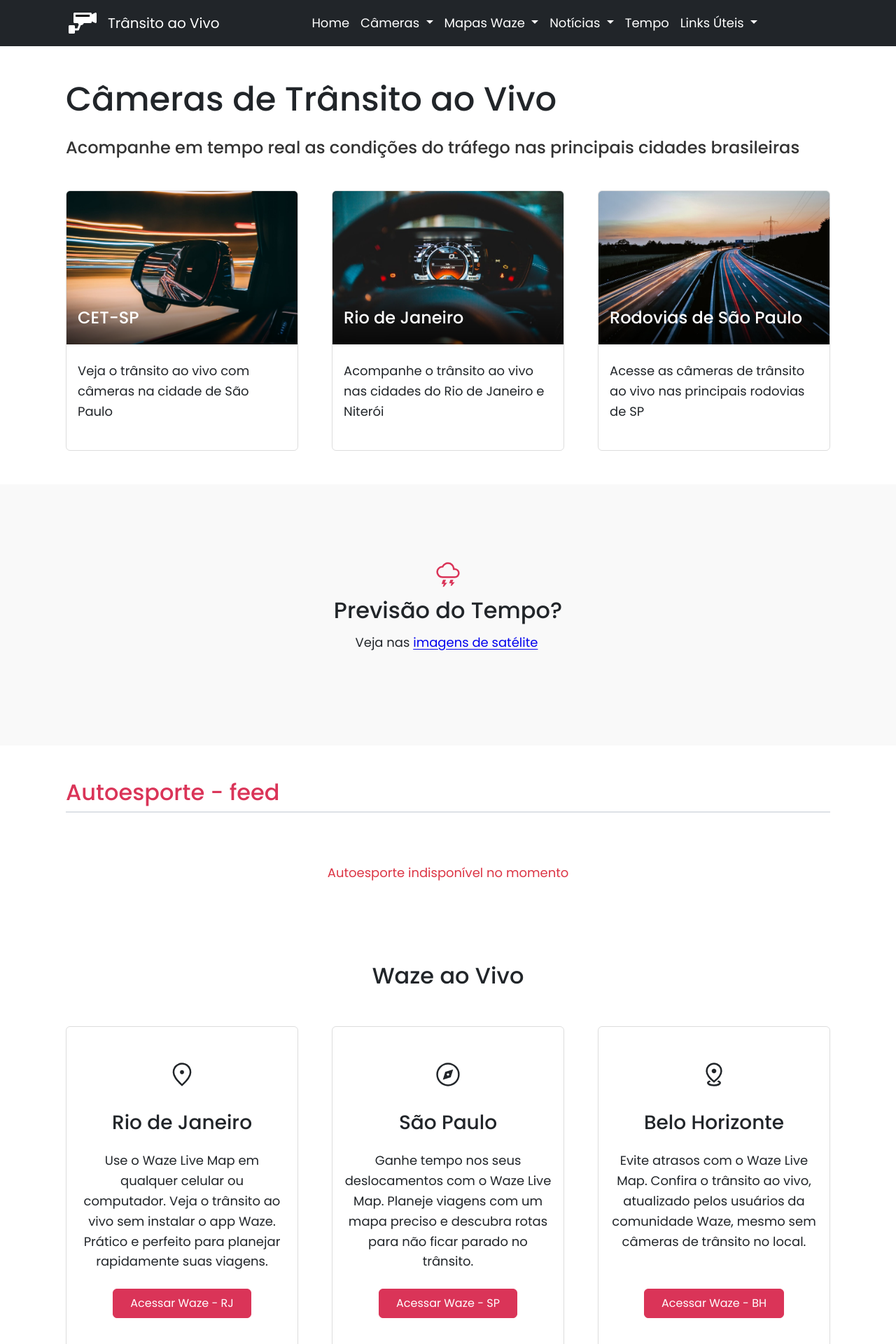
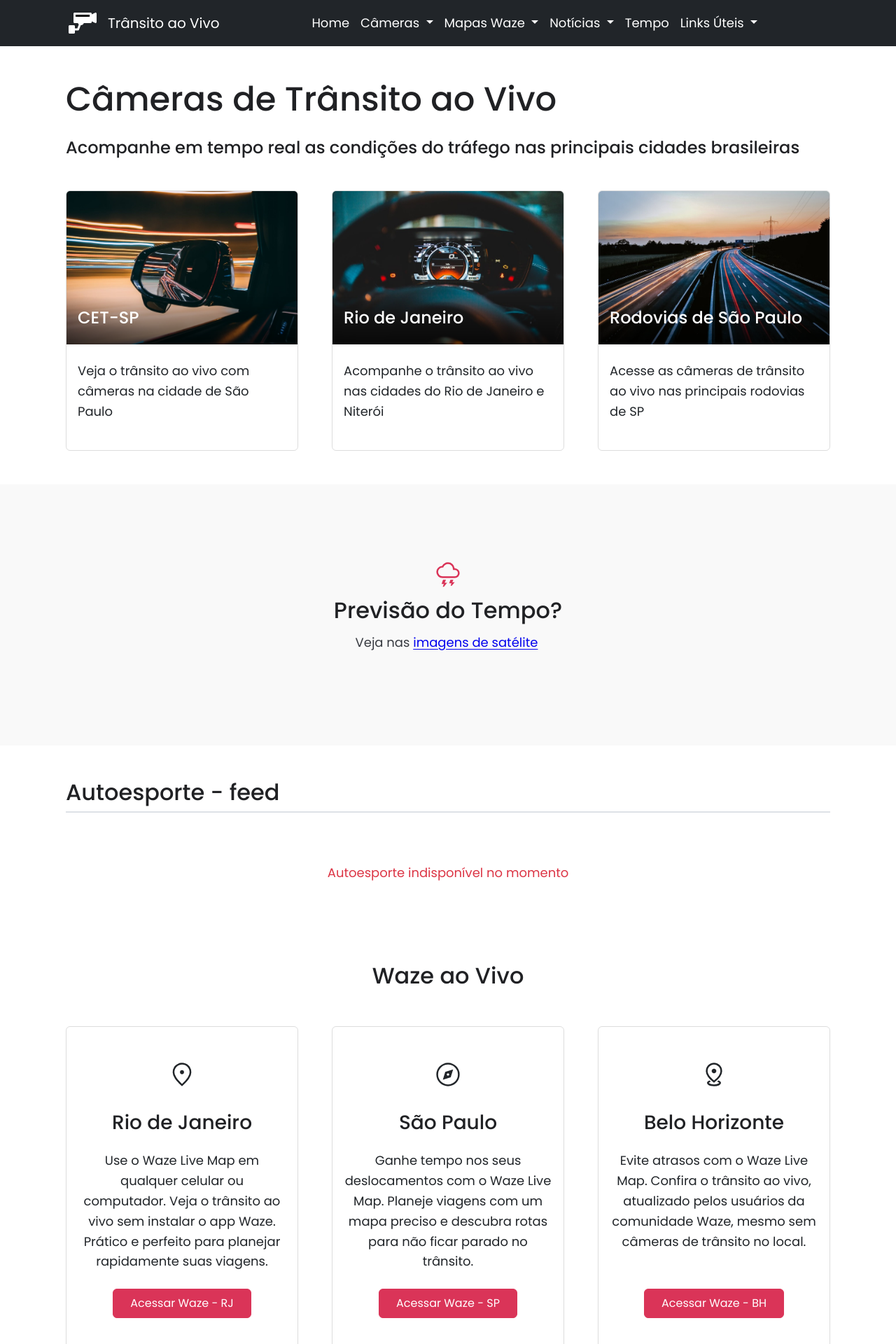
Before and after one commit to Sergio-Damm/transitoaovivo, a Jekyll site: the page built from index.html, in a window 1280 px wide. Shown: the top 1920 px of the page at 70% size. Built offline with Jekyll 4.4.1, drawn with Linux system fonts in a browser that asks for light colours; comment, search, counter and statistics services are not loaded.

Commit message:
font color: #373a40;

```diff
--- a/css/style.css
+++ b/css/style.css
@@ -1,10 +1,14 @@
 body {
   font-family: "Poppins", system-ui, Arial, sans-serif;
-  color: #212529;
+  color: #373a40;
   font-size: 1.125rem;
   line-height: 1.6;
   min-height: 100vh;
   font-weight: 400;
+}
+
+h1, h2, h3, h4, h5, h6 {
+color: #202124 !important;
 }
 
 /* h1 celular */
@@ -80,7 +84,6 @@
 /* celular */
 .h1-subtitle-content {
   font-size: 1.2rem;
-  color: #212529;
   line-height: 1.6rem;
   margin-top: 1rem;
 }
@@ -89,14 +92,12 @@
 @media (min-width: 576px) {
 .h1-subtitle-content {
   font-size: 1.25rem;
-  color: #212529;
   line-height: 1.6rem;
   margin-top: 1rem;
 }
 }
 
 a {
-  color: #212529;
   text-decoration: none;
 }
 
```
